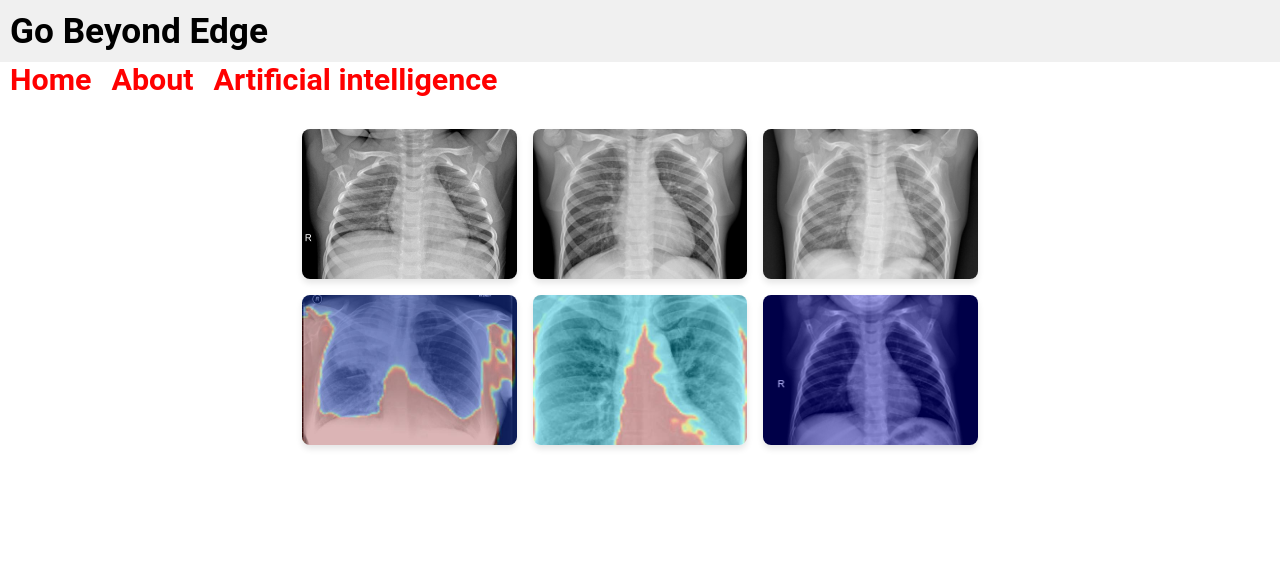
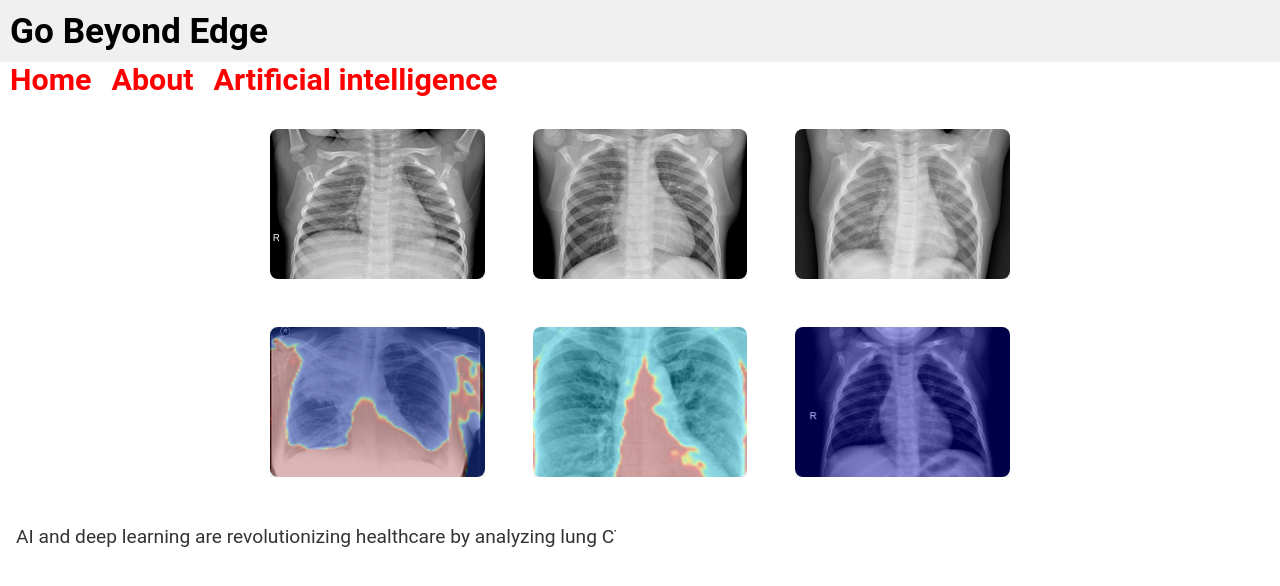
Before and after one commit to Atashnezhad/beyond-edge-lab, an Angular app: page /page1 in a window 1280 px wide. Shown: the top 586 px of the page. Built offline with nearby package versions, Linux system fonts and the light colour scheme.

Commit message:
Add MessageTest component and integrate with Page1; enhance image display with messages

```diff
--- /dev/null
+++ b/src/app/components/message-test/message-test.component.html
@@ -0,0 +1,5 @@
+<p class="animated-text">
+    AI and deep learning are revolutionizing healthcare by analyzing lung
+    CT scans to detect COVID-19. These models differentiate healthy lungs from
+    infected ones by identifying patterns invisible to the human eye.
+  </p>
--- /dev/null
+++ b/src/app/components/message-test/message-test.component.scss
@@ -0,0 +1,31 @@
+.animated-text {
+    font-size: 1.2rem;
+    color: #333;
+    width: 90%;
+    max-width: 600px;
+    border-right: 2px solid #333; /* Cursor effect */
+    white-space: nowrap;
+    overflow: hidden;
+    animation: typing 5s steps(50, end), blink 0.5s step-end infinite;
+    margin-top: 2rem; /* Space between the images and text */
+  }
+
+  /* Typing animation */
+  @keyframes typing {
+    from {
+      width: 0;
+    }
+    to {
+      width: 100%;
+    }
+  }
+
+  /* Blinking cursor animation */
+  @keyframes blink {
+    from {
+      border-right-color: transparent;
+    }
+    to {
+      border-right-color: #333;
+    }
+  }
--- a/src/app/page1/page1.component.html
+++ b/src/app/page1/page1.component.html
@@ -1,5 +1,13 @@
 <div class="image-container">
     <div class="image-grid">
-      <img *ngFor="let image of images" [src]="image" alt="Image" />
+      <div *ngFor="let image of images" class="image-wrapper">
+        <img [src]="image.src" [alt]="image.alt" />
+        <div class="message">{{ image.message }}</div>
+      </div>
     </div>
+
   </div>
+
+  <div class="message-container">
+    <app-message-test></app-message-test>
+  </div>
--- a/src/app/page1/page1.component.scss
+++ b/src/app/page1/page1.component.scss
@@ -3,23 +3,52 @@
     justify-content: center;
     align-items: center;
     padding: 1rem;
+  }
 
   .image-grid {
     display: grid;
-      grid-template-columns: repeat(3, 1fr); // 3 images per row
-      gap: 1rem; // Space between images
+    grid-template-columns: repeat(3, 1fr); /* 3 images per row */
+    gap: 3rem; /* Space between images */
+  }
 
-      img {
-        width: 100%; // Full width of the grid cell
-        height: 150px; // Fixed height for uniform size
-        object-fit: cover; // Ensure the image fits within the bounds without distortion
+  .image-wrapper {
+    position: relative;
+    overflow: hidden;
+    display: flex;
+    justify-content: center;
+    align-items: center;
+  }
+
+  .image-wrapper img {
+    width: 100%; /* Full width of the grid cell */
+    height: 150px; /* Fixed height for uniform size */
+    object-fit: cover; /* Ensure the image fits within the bounds without distortion */
     border-radius: 8px;
     box-shadow: 0 4px 6px rgba(0, 0, 0, 0.1);
     transition: transform 0.3s ease;
+  }
 
-        &:hover {
-          transform: scale(1.3);
+  .image-wrapper img:hover {
+    transform: scale(2);
   }
+
+  .image-wrapper .message {
+    position: absolute;
+    bottom: 0;
+    left: 50%;
+    transform: translateX(-50%); /* Center the message horizontally */
+    background: rgba(0, 0, 0, 0.7);
+    color: white;
+    padding: 0.5rem;
+    text-align: center;
+    font-size: 1rem;
+    opacity: 0;
+    transition: opacity 0.3s ease;
+    border-radius: 0 0 8px 8px;
+    width: 100%; /* Ensures message takes up full width of the image wrapper */
+    box-sizing: border-box; /* Ensures padding is included in width calculation */
   }
+
+  .image-wrapper:hover .message {
+    opacity: 1;
   }
-  }
--- a/src/app/page1/page1.component.ts
+++ b/src/app/page1/page1.component.ts
@@ -1,19 +1,28 @@
 import { CommonModule } from '@angular/common';
 import { Component } from '@angular/core';
+import { MessageTestComponent } from '../components/message-test/message-test.component';
 
 @Component({
   selector: 'app-page1',
   templateUrl: './page1.component.html',
   styleUrls: ['./page1.component.scss'],
-  imports: [CommonModule]
+  imports: [CommonModule, MessageTestComponent]
 })
 export class Page1Component {
-  images: string[] = [
-    'assets/images/image1.jpeg',
-    'assets/images/image2.jpeg',
-    'assets/images/image3.jpeg',
-    'assets/images/image4.jpg',
-    'assets/images/image5.jpg',
-    'assets/images/image6.jpg',
+  // images: string[] = [
+  //   'assets/images/image1.jpeg',
+  //   'assets/images/image2.jpeg',
+  //   'assets/images/image3.jpeg',
+  //   'assets/images/image4.jpg',
+  //   'assets/images/image5.jpg',
+  //   'assets/images/image6.jpg',
+  // ];
+  images = [
+    { src: 'assets/images/image1.jpeg', alt: 'Image 1', message: 'Message for Image 1' },
+    { src: 'assets/images/image2.jpeg', alt: 'Image 2', message: 'Message for Image 2' },
+    { src: 'assets/images/image3.jpeg', alt: 'Image 3', message: 'Message for Image 3' },
+    { src: 'assets/images/image4.jpg', alt: 'Image 4', message: 'Message for Image 4' },
+    { src: 'assets/images/image5.jpg', alt: 'Image 5', message: 'Message for Image 5' },
+    { src: 'assets/images/image6.jpg', alt: 'Image 6', message: 'Message for Image 6' },
   ];
 }
```
Also changed, not shown: src/app/components/message-test/message-test.component.ts (added, +11 -0 lines), 2 other files (tests, documents, lock files or other folders). Lines whose indentation alone changed are shown as unchanged.
